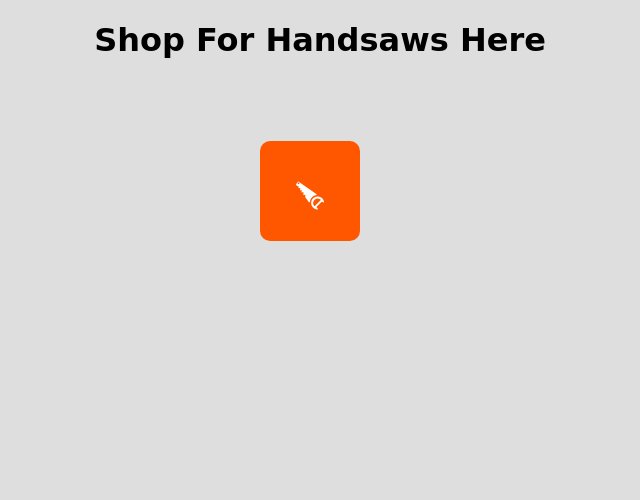
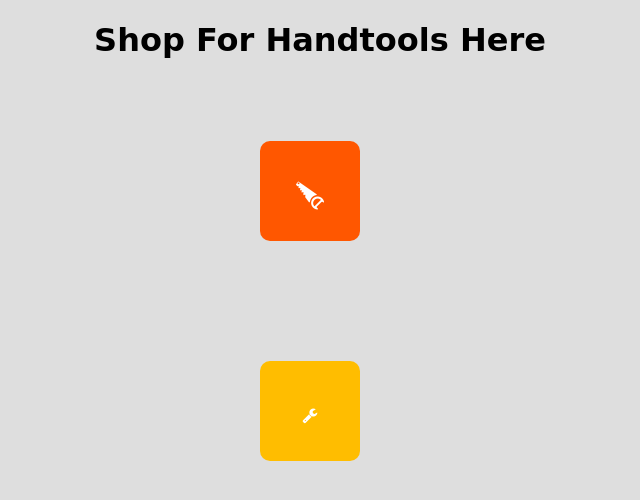
Before and after one commit to veir0004/exercise-1, a plain HTML site: page index.html in a window 1280 px wide. Shown: the whole page, without its empty margins (320-960 px from the left). Drawn offline with Linux system fonts and the light colour scheme; a web font is replaced by a local one.

Commit message:
Changed name and added box-2

```diff
--- a/index.html
+++ b/index.html
@@ -2,7 +2,7 @@
 <html lang="en-ca">
 <head>
 	<meta charset="utf-8">
-	<title>Shop For Handsaws</title>
+	<title>Shop For Handtools</title>
 	<link href="css/index.css" rel="stylesheet">
 	<link href="css/custom-font.css" rel="stylesheet">
 	<link href='http://fonts.googleapis.com/css?family=Patua+One' rel='stylesheet' type='text/css'>
@@ -12,7 +12,7 @@
 </head>
 <body>
 
-	<h1> Shop For Handsaws Here</h1>
+	<h1> Shop For Handtools Here</h1>
 
 
 		<div class="button-holder">
@@ -30,21 +30,22 @@
 			</div>
 		</div>
 
-	<!--
+
 	<div class="button-holder">
 	<div class="center-content">
 		<a href="#" class="box-2">
 			<span>
 				<span>
-					<span><i class="icon-saw"></i></span>
+					<span><i class="icon-wrench"></i></span>
 
-					<span> Hand Tools</span>
+					<span> Wrench </span>
 				</span>
 			</span>
 		</a>
 	</div>
 	</div>
 
+	<!--
 	<div class="button-holder">
 	<div class="center-content">
 		<a href="#" class="box-3">
```
